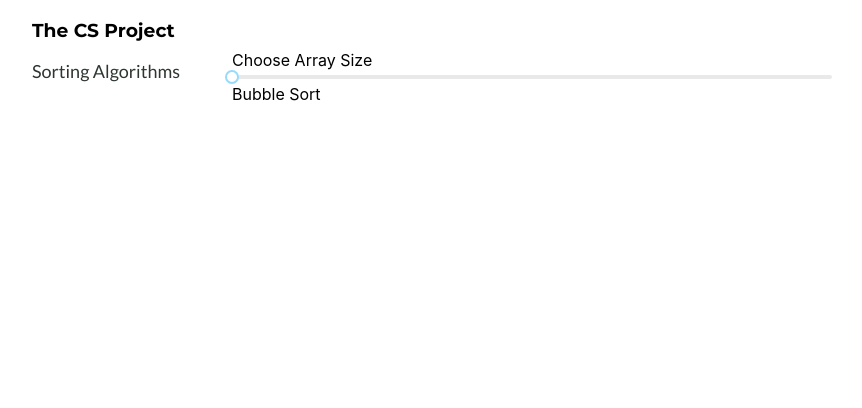
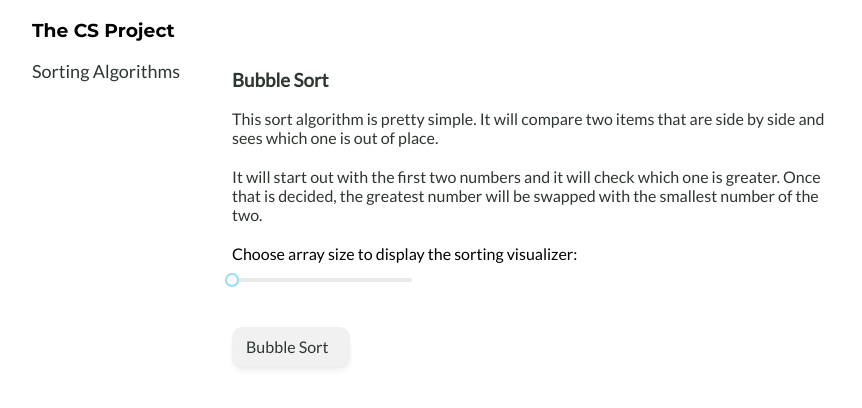
Before and after one commit to CaroMen/TheCSProject, a React (Create React App) app: page /bubble-sort in a window 1280 px wide. Shown: the top 408 px of the page, without its empty margins (208-1070 px from the left). Built offline with nearby package versions, Linux system fonts and the light colour scheme.

Commit message:
bubble sort desc added, needs more work

```diff
--- a/src/animator.js
+++ b/src/animator.js
@@ -10,7 +10,7 @@ const animator = (animation) => {
             const barOneStyle = bars[barOneIdx].style;
             const barTwoStyle = bars[barTwoIdx].style;
 
-            const color = i % 3 === 0 ? '#9b616d' : '#a0a59e';
+            const color = i % 3 === 0 ? '#FFD5B6' : '#ECD8E0';
 
             setTimeout(() => {
                 barOneStyle.backgroundColor = color;
--- a/src/components/NavBar/index.js
+++ b/src/components/NavBar/index.js
@@ -24,7 +24,7 @@ const NavBar = () => {
                             </AccordionItemButton>
                         </AccordionItemHeading>
                         <AccordionItemPanel>
-                            <NavLink className="nav-link" to="/bubble-sort">Bubble Sort Visualizer</NavLink>
+                            <NavLink className="nav-link bubble-sort" to="/bubble-sort">Bubble Sort Visualizer</NavLink>
                         </AccordionItemPanel>
                         <AccordionItemPanel>
                             <NavLink className="nav-link" to="/insertion-sort">Insertion Sort Visualizer</NavLink>
--- a/src/components/NavBar/navbar.css
+++ b/src/components/NavBar/navbar.css
@@ -27,3 +27,8 @@ html, body {
     font-size: 16px;
     margin-left: 40px;
 }
+
+.bubble-sort:hover {
+    border-left: 2px solid #c2b0be;
+    padding-right: 20px;
+}
--- a/src/components/OptionsSelector/BubbleVis.js
+++ b/src/components/OptionsSelector/BubbleVis.js
@@ -29,9 +29,16 @@ const BubbleVis = () => {
 
     return (
         <div className="visualizer-container">
+            <div className="sort-desc">
+                <h3 className="sort-title">Bubble Sort</h3>
+                <div className="bubble-desc">This sort algorithm is pretty simple. It will compare two items that are side by side and sees which one is out of place.</div>
+
+                <div className="bubble-desc">It will start out with the first two numbers and it will check which one is greater. Once that is decided, the greatest number will be swapped with the smallest number of the two. </div>
+            </div>
             <div className="select-size">
-                <label>Choose Array Size</label>
+                <label>Choose array size to display the sorting visualizer:</label>
                 <Slider
+                    className="slider"
                     onChange={(val) => setArr([...arr, val])}
                     min={5}
                     max={35}
@@ -39,10 +46,10 @@ const BubbleVis = () => {
             </div>
             <div>
                 {array.map((val, i) => (
-                    <div className="array-bar" key={i} style={{ height: `${val}px`, backgroundColor: '#a0a59e' }}></div>
+                    <div className="array-bar" key={i} style={{ height: `${val}px`, backgroundColor: '#ECD8E0' }}></div>
                 ))}
             </div>
-            <div onClick={(e) => bubbleSorter(e)}>Bubble Sort</div>
+            <div className="sort-btn" onClick={(e) => bubbleSorter(e)}>Bubble Sort</div>
         </div>
     )
 }
--- a/src/components/OptionsSelector/visualizer.css
+++ b/src/components/OptionsSelector/visualizer.css
@@ -8,7 +8,54 @@
 
 .array-bar {
     display: inline-block;
-    /* flex-direction: row; */
     margin: 0px 3px;
     width: 10px;
 }
+
+.select-size {
+    font-family: 'Lato', sans-serif;
+}
+
+.sort-btn {
+    font-family: 'Lato', sans-serif;
+    color: #2E3630;
+    background-color: #f1f1f1;
+    padding-top: 10px;
+    padding-bottom: 10px;
+    padding-left: 14px;
+    padding-right: 14px;
+    width: 15%;
+    border-radius: 10px;
+    margin-top: 20px;
+    box-shadow:
+    0 2px 2px rgba(0, 0, 0, 0.034),
+    0 6px 5px rgba(0, 0, 0, 0.048);
+    cursor: pointer;
+}
+
+.sort-btn:hover {
+    background-color: #e9e9e9;
+}
+
+.slider {
+    margin-top: 10px;
+    margin-bottom: 20px;
+    width: 30%;
+}
+
+.sort-desc {
+    display: flex;
+    flex-direction: column;
+}
+
+.sort-title {
+    font-family: 'Lato', sans-serif;
+    color: #2E3630;
+}
+
+.bubble-desc {
+    width: 100%;
+    font-family: 'Lato', sans-serif;
+    color: #2E3630;
+    margin-bottom: 20px;
+}
```
